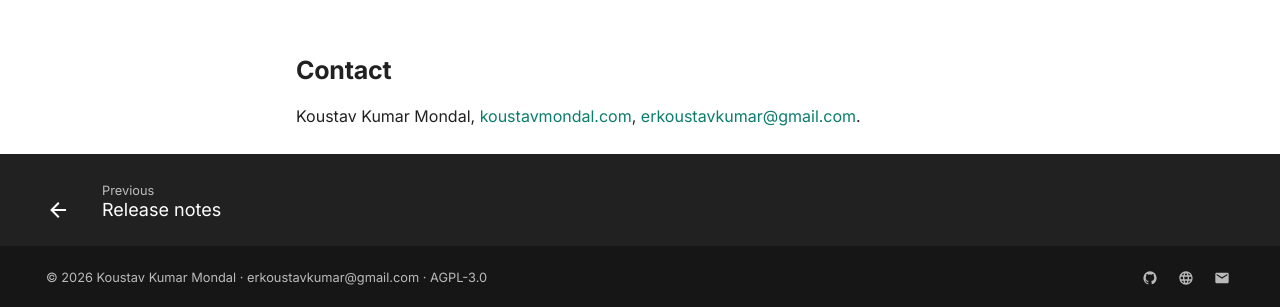
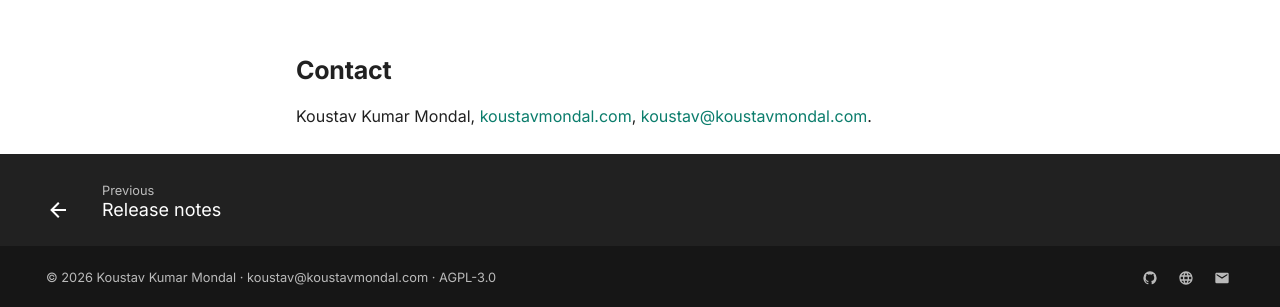
Before and after one commit to TakMashhido/SecTrustKey, an MkDocs documentation site: the page built from docs/license.md, in a window 1280 px wide and 1170 px high. Shown: the part 860-1167 px from the top of the window. Built offline with MkDocs 1.6.1 and Material for MkDocs 9.7.7, drawn with Linux system fonts in a browser that asks for light colours; comment, search, counter and statistics services are not loaded.

Commit message:
Contact address koustav@koustavmondal.com; one credit in the footer
Replaces the old Gmail address in the footer, contact link, security page, license page,
branding example and file headers. The home page byline is removed: the footer already
carries the credit. New About page screenshot.

```diff
--- a/docs/license.md
+++ b/docs/license.md
@@ -23,4 +23,4 @@ SecTrustKey is copyright © 2026 [Koustav Kumar Mondal](https://koustavmondal.co
 
 ## Contact
 
-Koustav Kumar Mondal, [koustavmondal.com](https://koustavmondal.com/), [erkoustavkumar@gmail.com](mailto:erkoustavkumar@gmail.com).
+Koustav Kumar Mondal, [koustavmondal.com](https://koustavmondal.com/), [koustav@koustavmondal.com](mailto:koustav@koustavmondal.com).
--- a/docs/stylesheets/extra.css
+++ b/docs/stylesheets/extra.css
@@ -1,4 +1,4 @@
-/* SecTrustKey docs theme — Koustav Kumar Mondal <erkoustavkumar@gmail.com> */
+/* SecTrustKey docs theme — Koustav Kumar Mondal <koustav@koustavmondal.com> */
 :root {
   --md-primary-fg-color: #0b7d6c;
   --md-primary-fg-color--light: #12a08a;
--- a/mkdocs.yml
+++ b/mkdocs.yml
@@ -1,4 +1,4 @@
-# SecTrustKey documentation site — Koustav Kumar Mondal <erkoustavkumar@gmail.com>
+# SecTrustKey documentation site — Koustav Kumar Mondal <koustav@koustavmondal.com>
 #   pip install -r requirements.txt
 #   mkdocs serve                          # live preview on http://127.0.0.1:8088
 #   mkdocs build --strict                 # static site in ./site
@@ -14,7 +14,7 @@ site_description: >-
   keys at rest, encrypted microSD backups and a security health check.
 site_author: Koustav Kumar Mondal
 dev_addr: 127.0.0.1:8088
-copyright: "© 2026 Koustav Kumar Mondal · erkoustavkumar@gmail.com · AGPL-3.0"
+copyright: "© 2026 Koustav Kumar Mondal · koustav@koustavmondal.com · AGPL-3.0"
 
 theme:
   name: material
@@ -111,7 +111,7 @@ extra:
       link: https://koustavmondal.com/
       name: Koustav Kumar Mondal
     - icon: material/email
-      link: mailto:erkoustavkumar@gmail.com
+      link: mailto:koustav@koustavmondal.com
       name: Contact
 
 nav:
```
Also changed, not shown: docs/concepts/security.md (+1 -1 lines), docs/customize/branding.md (+1 -1 lines), docs/index.md (+0 -2 lines), docs/assets/screens/about.png.
